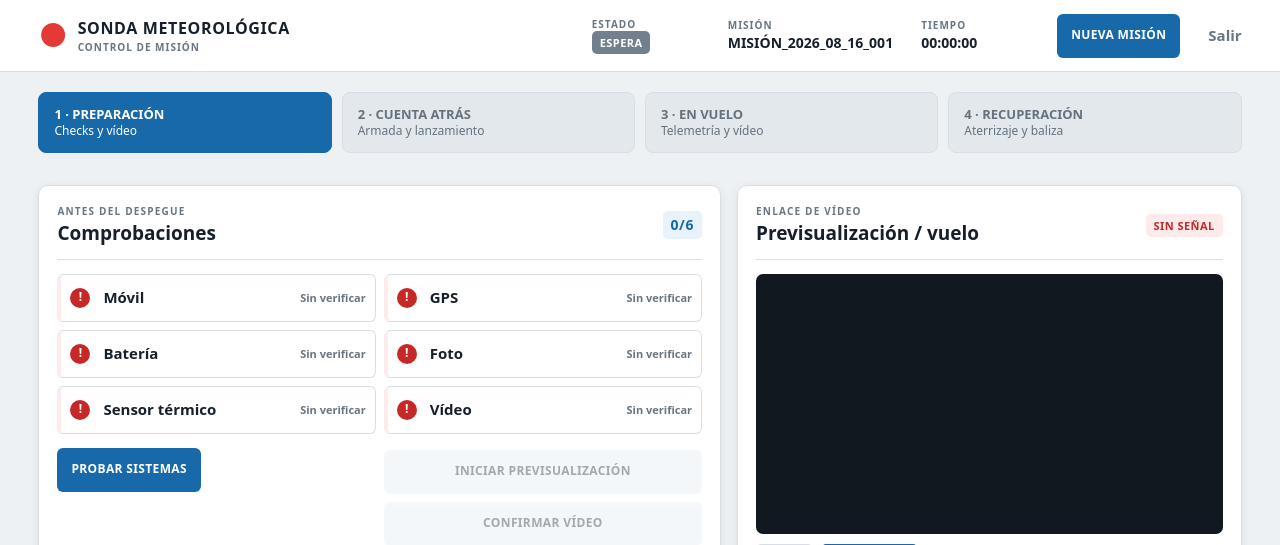
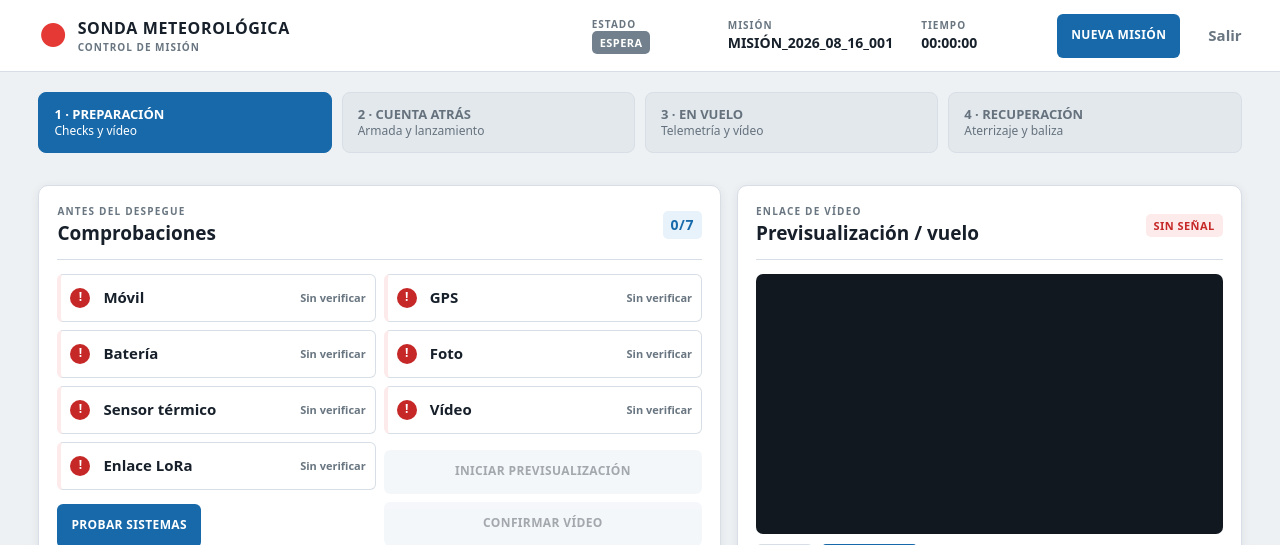
Before and after one commit to Gonellarro/stratocaster, a Flask app: page /control in a window 1280 px wide. Shown: the top 545 px of the page. Run offline with Flask 3, Linux system fonts and the light colour scheme; the visitor is signed in with stand-in values (Sample User, id 1); parts of the project's set-up code (start-up, migrations or seed data) failed here and were passed over; some libraries are stand-ins or nearby versions.

Commit message:
Añade check LoRa y corrige marcadores del mapa

```diff
--- a/docker-broadcast/docker-compose.yml
+++ b/docker-broadcast/docker-compose.yml
@@ -31,6 +31,7 @@ services:
       - MQTT_VIEW_USER=${MQTT_VIEW_USER}
       - MQTT_VIEW_PASSWORD=${MQTT_VIEW_PASSWORD}
       - SONDA_DEVICE_ID=${SONDA_DEVICE_ID:-movil_sonda_1}
+      - LORA_DEVICE_ID=${LORA_DEVICE_ID:-rx_sonda}
       - VDO_NINJA_VIEW_URL=${VDO_NINJA_VIEW_URL:-https://vdo.ninja/?view=sonda_stratocaster}
       - FLASK_SECRET_KEY=${FLASK_SECRET_KEY}
     volumes:
--- a/docker-broadcast/image-store/app.py
+++ b/docker-broadcast/image-store/app.py
@@ -37,6 +37,7 @@ MQTT_PASS = os.environ.get('MQTT_COMMAND_PASSWORD', os.environ.get('TELEGRAF_MQT
 MQTT_VIEW_USER = os.environ.get('MQTT_VIEW_USER', os.environ.get('TELEGRAF_MQTT_USER', ''))
 MQTT_VIEW_PASS = os.environ.get('MQTT_VIEW_PASSWORD', os.environ.get('TELEGRAF_MQTT_PASSWORD', ''))
 DEVICE_ID = os.environ.get('SONDA_DEVICE_ID', 'movil_sonda_1')
+LORA_DEVICE_ID = os.environ.get('LORA_DEVICE_ID', 'rx_sonda')
 VDO_NINJA_VIEW_URL = os.environ.get('VDO_NINJA_VIEW_URL', 'https://vdo.ninja/?view=sonda_stratocaster')
 
 # Estado global del lanzamiento (en memoria)
@@ -548,7 +549,8 @@ def last_image():
 @login_required
 def control_panel():
     return render_template('control.html', mqtt_user=MQTT_VIEW_USER, mqtt_pass=MQTT_VIEW_PASS,
-                           device_id=DEVICE_ID, vdo_view_url=VDO_NINJA_VIEW_URL)
+                           device_id=DEVICE_ID, lora_device_id=LORA_DEVICE_ID,
+                           vdo_view_url=VDO_NINJA_VIEW_URL)
 
 start_mqtt_listener()
 
--- a/docker-broadcast/image-store/static/js/checklist.js
+++ b/docker-broadcast/image-store/static/js/checklist.js
@@ -8,6 +8,17 @@ const testSteps = [
         // El acuse status_received solo confirma que llegó la orden. El paso
         // termina cuando llega el diagnóstico completo (batería, sensor y GPS).
         timeout: 30000,
+        retries: 1,
+        critical: true
+    },
+    {
+        id: 'chk-lora',
+        name: 'Enlace LoRa',
+        // La radio transmite por cadencia propia: se exige una trama nueva
+        // recibida durante este autotest, no solo el estado visual previo.
+        run: () => {},
+        check: () => checks.lora_telemetria,
+        timeout: 120000,
         retries: 1,
         critical: true
     },
@@ -210,7 +221,7 @@ function stopSelfTestOnFailure() {
 }
 
 function resetChecklistUI() {
-    const ids = ['chk-movil', 'chk-gps', 'chk-battery', 'chk-sensors', 'chk-foto', 'chk-video'];
+    const ids = ['chk-movil', 'chk-lora', 'chk-gps', 'chk-battery', 'chk-sensors', 'chk-foto', 'chk-video'];
     ids.forEach(id => {
         const item = document.getElementById(id);
         if (item) item.className = 'checklist-item ko';
@@ -252,8 +263,8 @@ setInterval(() => {
 }, 4000);
 
 function tryApprovePreflight() {
-    if (!isSequenceRunning && checks.movil && checks.gps && checks.battery &&
-        checks.sensors && checks.camera_foto) {
+    if (!isSequenceRunning && checks.movil && checks.lora_telemetria && checks.gps &&
+        checks.battery && checks.sensors && checks.camera_foto) {
         preflightPassed = true;
         checklistPassed = true;
         fetch('/control_lanzamiento', {
--- a/docker-broadcast/image-store/static/js/launch.js
+++ b/docker-broadcast/image-store/static/js/launch.js
@@ -235,11 +235,13 @@ function pollLaunchStatus() {
             videoConfirmed = Boolean(data.video_confirmed);
             if (preflightPassed) {
                 checks.movil = true;
+                checks.lora_telemetria = true;
                 checks.battery = true;
                 checks.sensors = true;
                 checks.gps = true;
                 checks.camera_foto = true;
                 updateChecklistUI('chk-movil', 'ok', 'CONFIRMADO');
+                updateChecklistUI('chk-lora', 'ok', 'CONFIRMADO');
                 updateChecklistUI('chk-battery', 'ok', 'CONFIRMADO');
                 updateChecklistUI('chk-sensors', 'ok', 'CONFIRMADO');
                 updateChecklistUI('chk-gps', 'ok', 'CONFIRMADO');
--- a/docker-broadcast/image-store/static/js/main.js
+++ b/docker-broadcast/image-store/static/js/main.js
@@ -1,6 +1,7 @@
 // Obtener el identificador del dispositivo a controlar de los parámetros de la URL
 const urlParams = new URLSearchParams(window.location.search);
 const targetDeviceID = (window.CONFIG && window.CONFIG.deviceId) || urlParams.get('device_id') || 'movil_sonda_1';
+const targetLoraDeviceID = (window.CONFIG && window.CONFIG.loraDeviceId) || 'rx_sonda';
 
 function sendCommand(cmdName, extra = {}) {
     const commandId = (crypto.randomUUID ? crypto.randomUUID() : `${Date.now()}-${Math.random()}`);
@@ -41,9 +42,8 @@ client.on('connect', () => {
     client.subscribe(`sonda/mobile/${targetDeviceID}/camera`);
     client.subscribe(`sonda/mobile/${targetDeviceID}/telemetry`);
 
-    // Suscripciones de telemetría de radio generales (LoRa y Mesh)
-    client.subscribe('sonda/lora/+/telemetry');
-    client.subscribe('gps/data');
+    // Solo el receptor LoRa asignado a esta misión puede alimentar el control.
+    client.subscribe(`sonda/lora/${targetLoraDeviceID}/telemetry`);
 
 });
 
@@ -76,8 +76,8 @@ client.on('message', (topic, message) => {
         lastSondaPing = Date.now();
         handleCameraEvent(payload);
     }
-    // 2. Mensajes de receptor LoRa (estructura estandarizada sonda/lora/+/telemetry o legacy gps/data)
-    else if ((topicParts[0] === 'sonda' && topicParts[1] === 'lora' && topicParts[3] === 'telemetry') || topic === 'gps/data') {
+    // 2. Mensajes del receptor LoRa asignado a esta misión.
+    else if (topic === `sonda/lora/${targetLoraDeviceID}/telemetry`) {
         lastLoraPing = Date.now();
         loraOnline = true;
         updateLinkState('lora', true);
--- a/docker-broadcast/image-store/static/js/map.js
+++ b/docker-broadcast/image-store/static/js/map.js
@@ -27,10 +27,9 @@ let markerAdded = {
     lora: false
 };
 
-let paths = {
-    movil: L.polyline([], { color: '#0891b2', weight: 3 }).addTo(map),
-    lora: L.polyline([], { color: '#dc2626', weight: 3, dashArray: '5, 5' }).addTo(map)
-};
+// El mapa de control muestra la posición actual de cada enlace, no un trazado
+// que pueda unir puntos de fuentes o momentos distintos.
+let paths = {};
 
 // Función para actualizar posición y trazar rutas
 function updateMapCoordinates(type, lat, lng) {
@@ -48,9 +47,6 @@ function updateMapCoordinates(type, lat, lng) {
             markerAdded[type] = true;
         }
     }
-    if (paths[type]) {
-        paths[type].addLatLng(latlng);
-    }
 
     // Auto-centrar en el primer paquete válido recibido de la sonda (vía Móvil o LoRa)
     if ((type === 'movil' || type === 'lora') && !mapCentered) {
--- a/docker-broadcast/image-store/static/js/telemetry.js
+++ b/docker-broadcast/image-store/static/js/telemetry.js
@@ -115,13 +115,9 @@ function handleLoraTelemetry(data) {
         document.getElementById('mini-crs').textContent = getWindDirection(courseNum) + ' (' + courseNum.toFixed(1) + '°)';
     }
 
-    // 5. Pintar ruta y marcador rojo de LoRa en el mapa
+    // 5. Pintar el marcador rojo de LoRa en el mapa
     updateMapCoordinates('lora', data.lat, data.lng);
 
-    // Si la Sonda Móvil (4G) está activa/conectada, posicionar también el marcador cian del Móvil en la ubicación de la sonda
-    if (Date.now() - lastSondaPing < 35000 && lastSondaPing > 0) {
-        updateMapCoordinates('movil', data.lat, data.lng);
-    }
 }
 
 function handleCameraEvent(data) {
--- a/docker-broadcast/image-store/static/js/ui.js
+++ b/docker-broadcast/image-store/static/js/ui.js
@@ -20,17 +20,17 @@ function updateChecklistUI(id, state, labelText) {
 
     const summary = document.getElementById('preflight-summary');
     if (summary) {
-        const checkIds = ['chk-movil', 'chk-gps', 'chk-battery', 'chk-sensors', 'chk-foto', 'chk-video'];
+        const checkIds = ['chk-movil', 'chk-lora', 'chk-gps', 'chk-battery', 'chk-sensors', 'chk-foto', 'chk-video'];
         const passed = checkIds.filter(checkId => document.getElementById(checkId)?.classList.contains('ok')).length;
-        summary.textContent = `${passed}/6`;
+        summary.textContent = `${passed}/7`;
     }
 }
 
 function updatePreflightSummary() {
     const summary = document.getElementById('preflight-summary');
     if (!summary) return;
-    const ids = ['chk-movil', 'chk-gps', 'chk-battery', 'chk-sensors', 'chk-foto', 'chk-video'];
-    summary.textContent = `${ids.filter(checkId => document.getElementById(checkId)?.classList.contains('ok')).length}/6`;
+    const ids = ['chk-movil', 'chk-lora', 'chk-gps', 'chk-battery', 'chk-sensors', 'chk-foto', 'chk-video'];
+    summary.textContent = `${ids.filter(checkId => document.getElementById(checkId)?.classList.contains('ok')).length}/7`;
 }
 
 function updateLinkState(linkId, connected) {
--- a/docker-broadcast/image-store/templates/control.html
+++ b/docker-broadcast/image-store/templates/control.html
@@ -8,7 +8,7 @@
   <link rel="stylesheet" href="https://unpkg.com/leaflet@1.9.4/dist/leaflet.css">
   <link rel="stylesheet" href="{{ url_for('static', filename='css/control.css', v='20260807-15') }}">
   <script>
-    window.CONFIG = { mqttUser: "{{ mqtt_user }}", mqttPass: "{{ mqtt_pass }}", deviceId: "{{ device_id }}", vdoViewUrl: "{{ vdo_view_url }}" };
+    window.CONFIG = { mqttUser: "{{ mqtt_user }}", mqttPass: "{{ mqtt_pass }}", deviceId: "{{ device_id }}", loraDeviceId: "{{ lora_device_id }}", vdoViewUrl: "{{ vdo_view_url }}" };
   </script>
 </head>
 <body>
@@ -31,12 +31,13 @@
 
     <section class="mission-grid top-grid">
       <article class="panel preflight-panel">
-        <div class="panel-heading"><div><span class="eyebrow">ANTES DEL DESPEGUE</span><h2>Comprobaciones</h2></div><span id="preflight-summary" class="summary-badge">0/6</span></div>
+        <div class="panel-heading"><div><span class="eyebrow">ANTES DEL DESPEGUE</span><h2>Comprobaciones</h2></div><span id="preflight-summary" class="summary-badge">0/7</span></div>
         <div class="check-grid">
           <div class="check-column">
             <div id="chk-movil" class="checklist-item ko"><span class="check-icon">!</span><span>Móvil</span><b id="chk-movil-val">Sin verificar</b></div>
             <div id="chk-battery" class="checklist-item ko"><span class="check-icon">!</span><span>Batería</span><b id="chk-battery-val">Sin verificar</b></div>
             <div id="chk-sensors" class="checklist-item ko"><span class="check-icon">!</span><span>Sensor térmico</span><b id="chk-sensors-val">Sin verificar</b></div>
+            <div id="chk-lora" class="checklist-item ko"><span class="check-icon">!</span><span>Enlace LoRa</span><b id="chk-lora-val">Sin verificar</b></div>
             <div class="check-actions"><button id="btn-test-systems" class="btn primary" onclick="runSelfTest()">PROBAR SISTEMAS</button></div>
           </div>
           <div class="check-column">
@@ -92,12 +93,12 @@
 
   <script src="https://unpkg.com/leaflet@1.9.4/dist/leaflet.js"></script>
   <script src="{{ url_for('static', filename='js/state.js', v='20260807-19') }}"></script>
-  <script src="{{ url_for('static', filename='js/ui.js', v='20260807-21') }}"></script>
-  <script src="{{ url_for('static', filename='js/map.js', v='20260807-19') }}"></script>
-  <script src="{{ url_for('static', filename='js/telemetry.js', v='20260807-19') }}"></script>
-  <script src="{{ url_for('static', filename='js/checklist.js', v='20260807-19') }}"></script>
-  <script src="{{ url_for('static', filename='js/launch.js', v='20260807-25') }}"></script>
+  <script src="{{ url_for('static', filename='js/ui.js', v='20260816-01') }}"></script>
+  <script src="{{ url_for('static', filename='js/map.js', v='20260816-01') }}"></script>
+  <script src="{{ url_for('static', filename='js/telemetry.js', v='20260816-01') }}"></script>
+  <script src="{{ url_for('static', filename='js/checklist.js', v='20260816-01') }}"></script>
+  <script src="{{ url_for('static', filename='js/launch.js', v='20260816-01') }}"></script>
   <script src="{{ url_for('static', filename='js/fotos.js', v='20260807-19') }}"></script>
-  <script src="{{ url_for('static', filename='js/main.js', v='20260807-20') }}"></script>
+  <script src="{{ url_for('static', filename='js/main.js', v='20260816-01') }}"></script>
 </body>
 </html>
```
Also changed, not shown: 1 other file.
